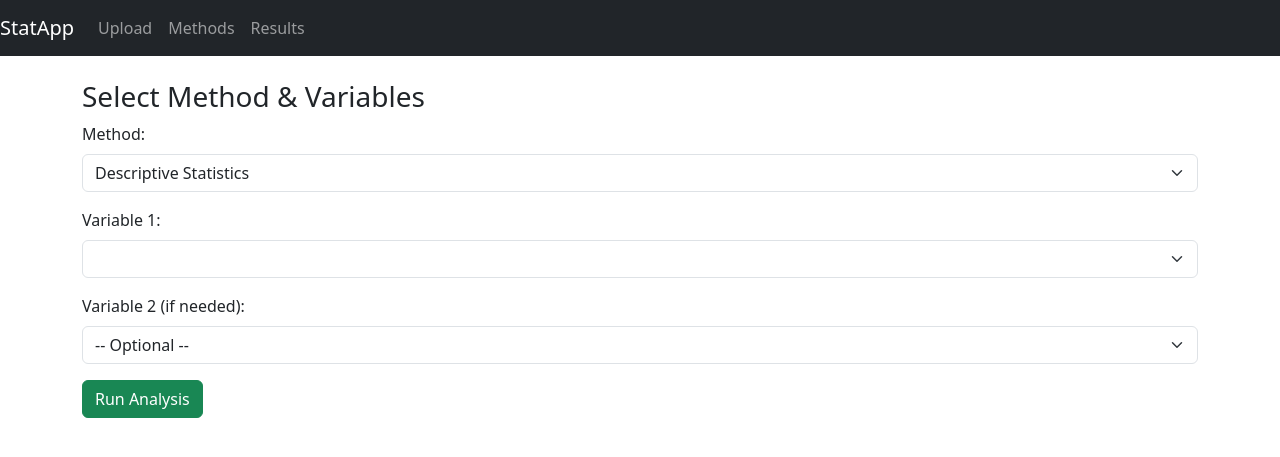
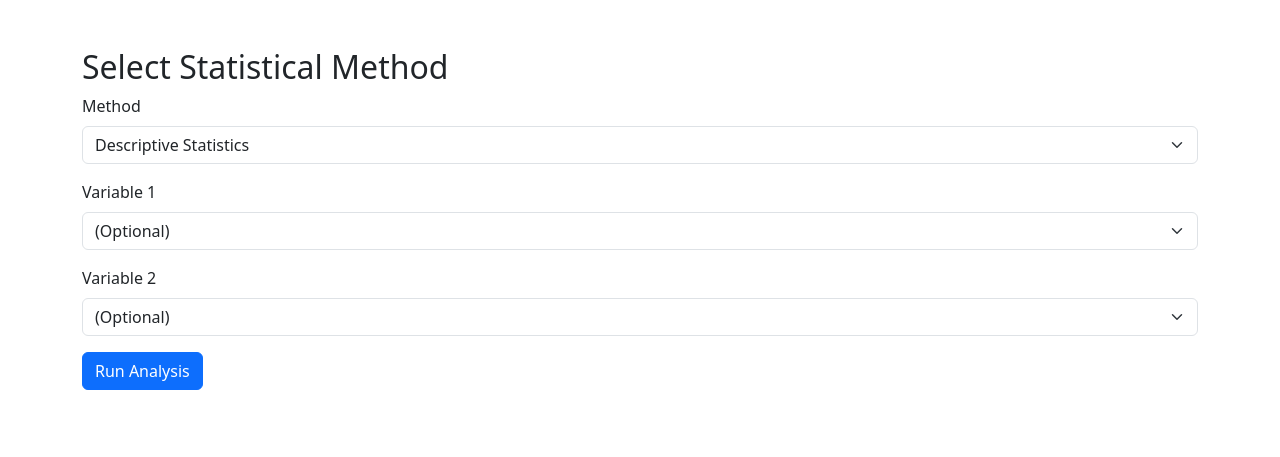
Before and after one commit to Kidanedg/stat-decision-maker, a Flask app: page /methods in a window 1280 px wide. Shown: the top 457 px of the page. Run offline with Flask 3, Linux system fonts and the light colour scheme; lists and menus that the app fills with data are empty.

Commit message:
Update methods.html

```diff
--- a/templates/methods.html
+++ b/templates/methods.html
@@ -1,28 +1,45 @@
-{% extends "base.html" %}
-{% block content %}
-<h3>Select Method & Variables</h3>
+<!doctype html>
+<html lang="en">
+<head>
+  <meta charset="UTF-8">
+  <title>Select Method</title>
+  <link href="https://cdn.jsdelivr.net/npm/bootstrap@5.3.0/dist/css/bootstrap.min.css" rel="stylesheet">
+</head>
+<body>
+  <div class="container mt-5">
+    <h2>Select Statistical Method</h2>
     <form method="POST">
       <div class="mb-3">
-    <label class="form-label">Method:</label>
-    <select class="form-select" name="method">
-      {% for k, v in methods.items() %}
-      <option value="{{ k }}">{{ v }}</option>
+        <label for="method" class="form-label">Method</label>
+        <select class="form-select" name="method" id="method" required>
+          {% for key, label in methods.items() %}
+            <option value="{{ key }}">{{ label }}</option>
           {% endfor %}
         </select>
       </div>
+
       <div class="mb-3">
-    <label class="form-label">Variable 1:</label>
+        <label for="var1" class="form-label">Variable 1</label>
         <select class="form-select" name="var1">
-      {% for c in columns %}<option>{{ c }}</option>{% endfor %}
+          <option value="">(Optional)</option>
+          {% for col in columns %}
+            <option value="{{ col }}">{{ col }}</option>
+          {% endfor %}
         </select>
       </div>
+
       <div class="mb-3">
-    <label class="form-label">Variable 2 (if needed):</label>
+        <label for="var2" class="form-label">Variable 2</label>
         <select class="form-select" name="var2">
-      <option value="">-- Optional --</option>
-      {% for c in columns %}<option>{{ c }}</option>{% endfor %}
+          <option value="">(Optional)</option>
+          {% for col in columns %}
+            <option value="{{ col }}">{{ col }}</option>
+          {% endfor %}
         </select>
       </div>
-  <button class="btn btn-success">Run Analysis</button>
+
+      <button type="submit" class="btn btn-primary">Run Analysis</button>
     </form>
-{% endblock %}
+  </div>
+</body>
+</html>
```
Lines whose indentation alone changed are shown as unchanged.
